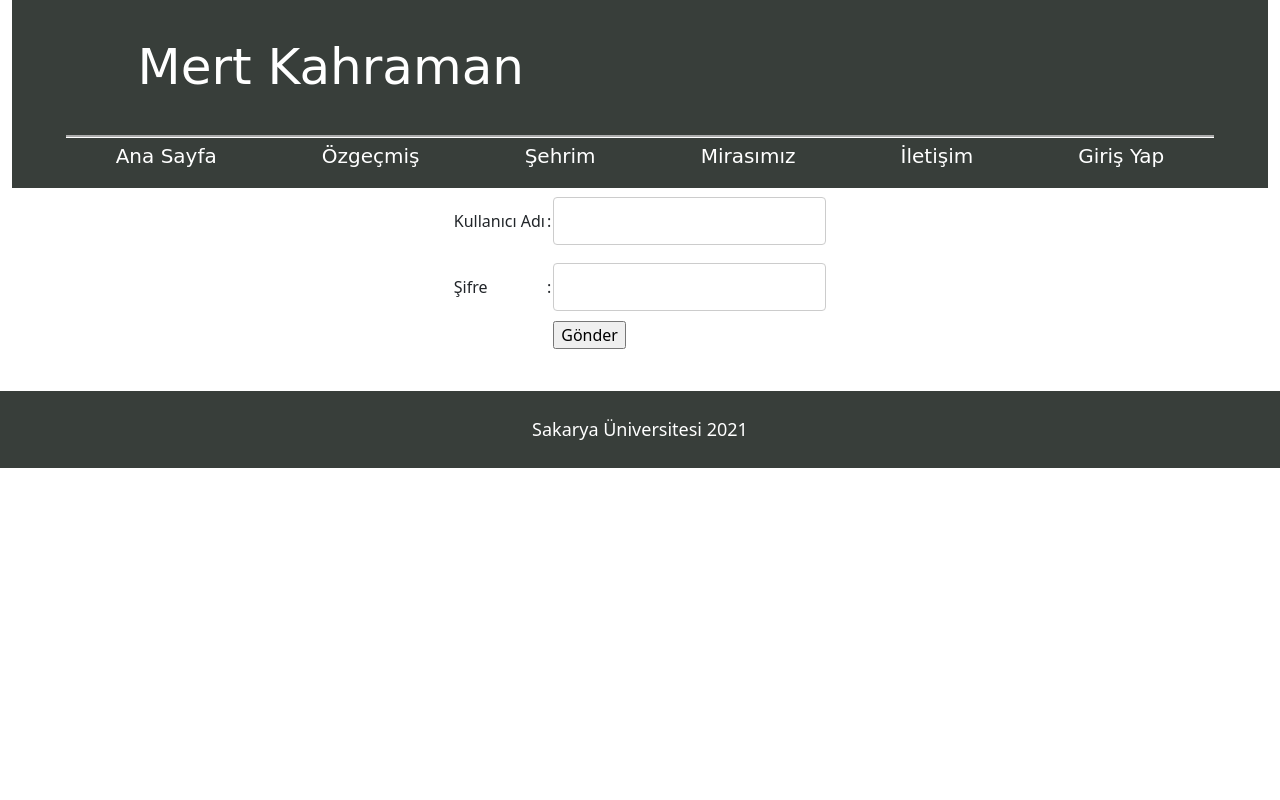
After one commit to TheDerebeyi/WebTeknolojileriProjesi, a PHP site: page /login.html in a window 1280 px wide. The commit adds this page. Run offline with PHP 8.4, Linux system fonts and the light colour scheme.

Commit message:
Metataglar eklendi, eksik sayfalar oluşturuldu.

```diff
--- a/css/main.css
+++ b/css/main.css
@@ -1,7 +1,17 @@
+:root{
+    --bgclr: #383e3a;
+    --txtclr: #fff;
+}
+
+.centered{
+    margin:auto;
+    width: fit-content;
+}
+
 
 header .çerçeve{
     width: 100%;
-    background-color: #383e3a;
+    background-color: var(--bgclr);
 }
 
 header .iç{
@@ -10,12 +20,12 @@ header .iç{
     padding: 30px;
     padding-left: 10%;
     font-family:cursive;
-    color: cornsilk;
+    color: var(--txtclr);
 }
 
 nav{
     box-sizing: border-box;
-    background-color: #383e3a;
+    background-color: var(--bgclr);
     width: 100%;
     margin: auto;
     font-family:cursive;
@@ -37,7 +47,7 @@ nav ul{
 
 nav div{
     border-top-style: groove;
-    border-top-color: cornsilk;
+    border-top-color: var(--txtclr);
     margin:auto;
     width: fit-content;
     box-sizing: border-box;
@@ -48,17 +58,17 @@ nav div{
 
 nav a:link{
     text-decoration: none;
-    color: cornsilk;
+    color: var(--txtclr);
 }
 
 nav a:visited{
     text-decoration: none;
-    color: cornsilk;
+    color: var(--txtclr);
 }
 
 nav a:hover{
     text-decoration: underline;
-    color: cornsilk;
+    color: var(--txtclr);
 }
 
 /*article {
@@ -95,27 +105,27 @@ footer{
   /*  background-color: violet;*/
     width: 100%;
     margin-top: 25px;
-    background-color:#383e3a;
+    background-color:var(--bgclr);
   /*  background-color: #2f99ad;*/
     font-size: 18px;
     padding: 25px;
     text-align: center;
     vertical-align:middle;
     float: left;
-    color: cornsilk;
+    color: var(--txtclr);
 }
 
 aside .kutucuk{
     box-sizing: border-box;
     padding: 25px;
-    background-color:#383e3a;
+    background-color:var(--bgclr);
     margin-left: 2%;
     height: 300px;
     margin-top: 25px;
     width: 96%;
 }
 
-input[type=text], textarea, select{
+input[type=text], input[type=password], textarea, select{
     width: 100%;
     padding: 12px 20px;
     margin: 8px 0;
--- /dev/null
+++ b/login.html
@@ -0,0 +1,66 @@
+<html lang="tr">
+
+<head>
+    <link href="https://cdn.jsdelivr.net/npm/bootstrap@5.0.1/dist/css/bootstrap.min.css" rel="stylesheet"
+        integrity="sha384-+0n0xVW2eSR5OomGNYDnhzAbDsOXxcvSN1TPprVMTNDbiYZCxYbOOl7+AMvyTG2x" crossorigin="anonymous">
+    <link rel='stylesheet' href='css/main.css' type='text/css' />
+
+    <meta charset="UTF-8">
+    <meta http-equiv="X-UA-Compatible" content="IE=edge">
+    <meta name="viewport" content="width=device-width, initial-scale=1.0">
+    <title>Login</title>
+</head>
+
+<body>
+    <div class="container-fluid">
+        <header>
+            <div class="çerçeve">
+                <div class="iç">
+                    Mert Kahraman
+                </div>
+            </div>
+        </header>
+        <nav>
+            <div>
+                <ul>
+                    <li><a href="index.html">Ana Sayfa</a></li>
+                    <li><a href="sayfa.html">Özgeçmiş</a></li>
+                    <li><a href="sayfa2.html">Şehrim</a></li>
+                    <li><a href="sayfa3.html">Mirasımız</a></li>
+                    <li><a href="iletisim.html">İletişim</a></li>
+                    <li><a href="login.html">Giriş Yap</a></li>
+                </ul>
+            </div>
+        </nav>
+        <div class="row">
+            <div class="col-md-12">
+                <div class="centered">
+                    <form action="" method="post">
+                        <table>
+                            <tr>
+                                <td>Kullanıcı Adı</td>
+                                <td>:</td>
+                                <td><input type="text" name="" id=""></td>
+                            </tr>
+                            <tr>
+                                <td>Şifre</td>
+                                <td>:</td>
+                                <td><input type="password" name="" id=""></td>
+                            </tr>
+                            <tr>
+                                <td></td>
+                                <td></td>
+                                <td><input type="button" value="Gönder"></td>
+                            </tr>
+                        </table>
+                    </form>
+                </div>
+            </div>
+        </div>
+    </div>
+    <footer>Sakarya Üniversitesi 2021</footer>
+    </div>
+    </div>
+</body>
+
+</html>
```
Also changed, not shown: iletisim.html (+7 -2 lines), index.html (+7 -2 lines), sayfa.html (+7 -2 lines), sayfa2.html (+16 -2 lines), sayfa3.html (+7 -2 lines).
